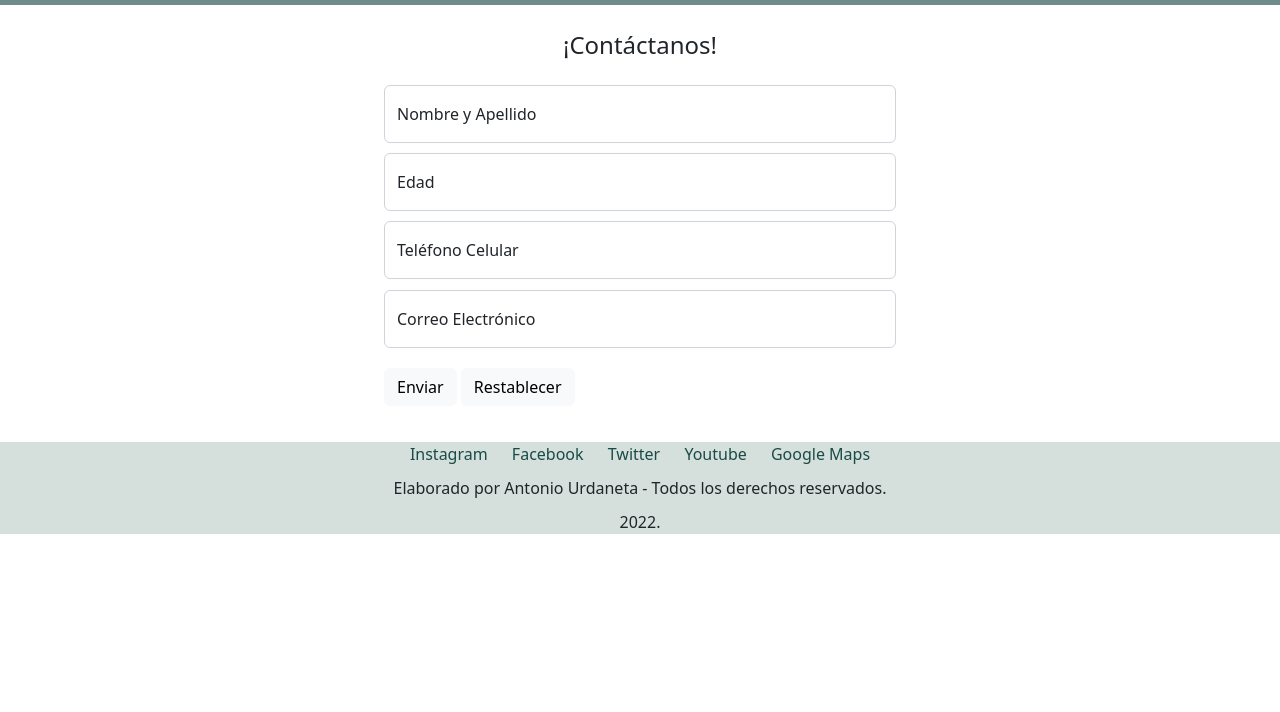
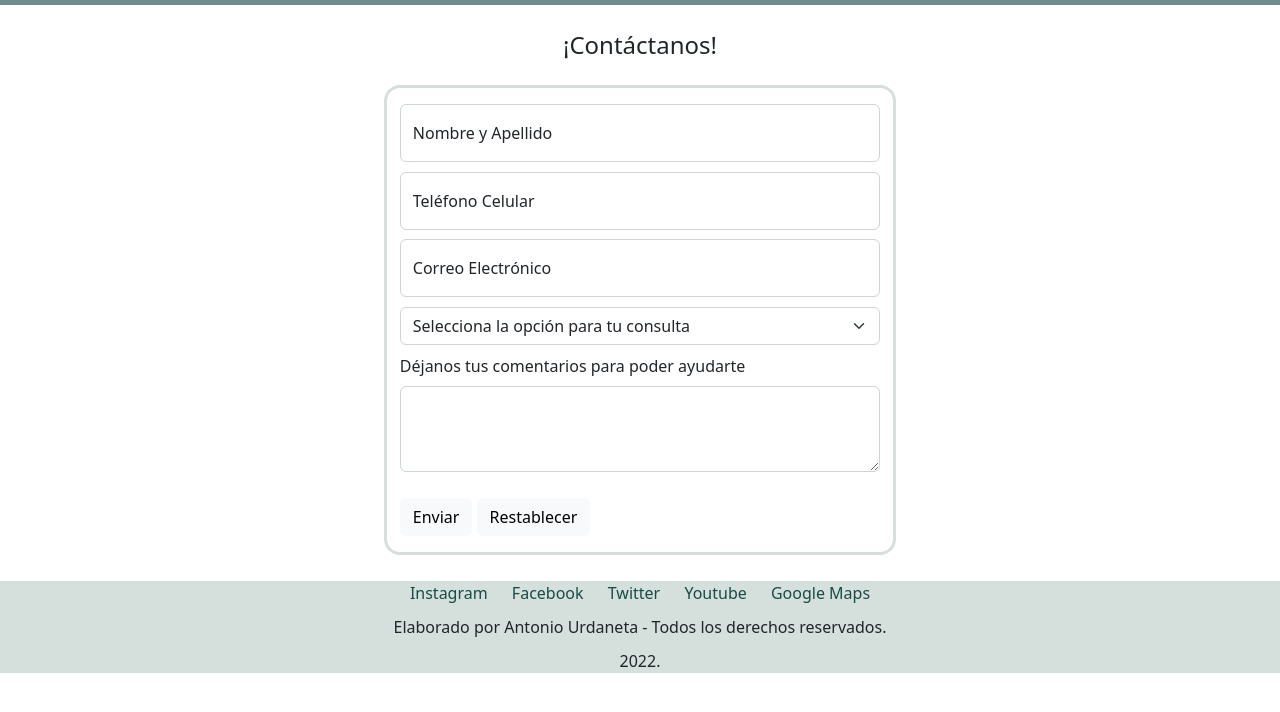
Before and after one commit to antoniourdaneta/proyectofinal-2daentrega, a plain HTML site: page páginas_web/contacto.html in a window 1280 px wide. Shown: the part 84-796 px from the top of the page. Drawn offline with nearby package versions, Linux system fonts and the light colour scheme.

Commit message:
Detalles Formularios

```diff
--- a/estilo/estilo.css
+++ b/estilo/estilo.css
@@ -79,6 +79,19 @@ a {
 
 .formularioContacto {
   margin: 2% 30% 2% 30%;
+}
+
+.bordesFormularios {
+  border: #d5dfdc solid 3px;
+  padding-left: 1%;
+  padding-right: 1%;
+  padding-top: 0.5%;
+  padding-bottom: 0.5%;
+  border-radius: 1rem;
+}
+
+.comentarioFormularios {
+    margin-left: 2px;
 }
 
 h4 {
--- a/páginas_web/contacto.html
+++ b/páginas_web/contacto.html
@@ -105,14 +105,10 @@
     <main>
         <h4 class="formularioContacto">¡Contáctanos!</h4>
 
-          <form class="formularioContacto">
+          <form class="formularioContacto bordesFormularios">
           <div class="form-floating margenesSecundarios">
             <input type="text" class="form-control" id="floatingPassword" placeholder="Nombre y Apellido">
             <label for="floatingPassword">Nombre y Apellido</label>
-          </div>
-          <div class="form-floating margenesSecundarios">
-            <input type="text" class="form-control" id="floatingPassword" placeholder="Edad">
-            <label for="floatingPassword">Edad</label>
           </div>
           <div class="form-floating margenesSecundarios">
             <input type="text" class="form-control" id="floatingPassword" placeholder="Teléfono Celular">
@@ -122,6 +118,21 @@
             <input type="text" class="form-control" id="floatingPassword" placeholder="Correo Electrónico">
             <label for="floatingPassword">Correo Electrónico</label>
           </div>
+
+          <select class="form-select margenesSecundarios" aria-label="Default select example">
+            <option selected>Selecciona la opción para tu consulta</option>
+            <option value="1">Dudas y Sugerencias</option>
+            <option value="2">Cartillas Médicas</option>
+            <option value="3">Turnos Médicos</option>
+            <option value="4">COVID-19</option>
+            <option value="5">Reclamos y Resolución de Problemas</option>
+          </select>
+
+          <div class="mb-3 margenesSecundarios">
+            <label for="exampleFormControlTextarea1" class="form-label">Déjanos tus comentarios para poder ayudarte</label>
+            <textarea class="form-control" id="exampleFormControlTextarea1" rows="3"></textarea>
+          </div>
+
           <button type="submit" class="btn btn-light margenesSecundarios">Enviar</button>
           <button type="reset" class="btn btn-light margenesSecundarios">Restablecer</button>
           </form>
```
Also changed, not shown: páginas_web/asociacion.html (+2 -1 lines).
